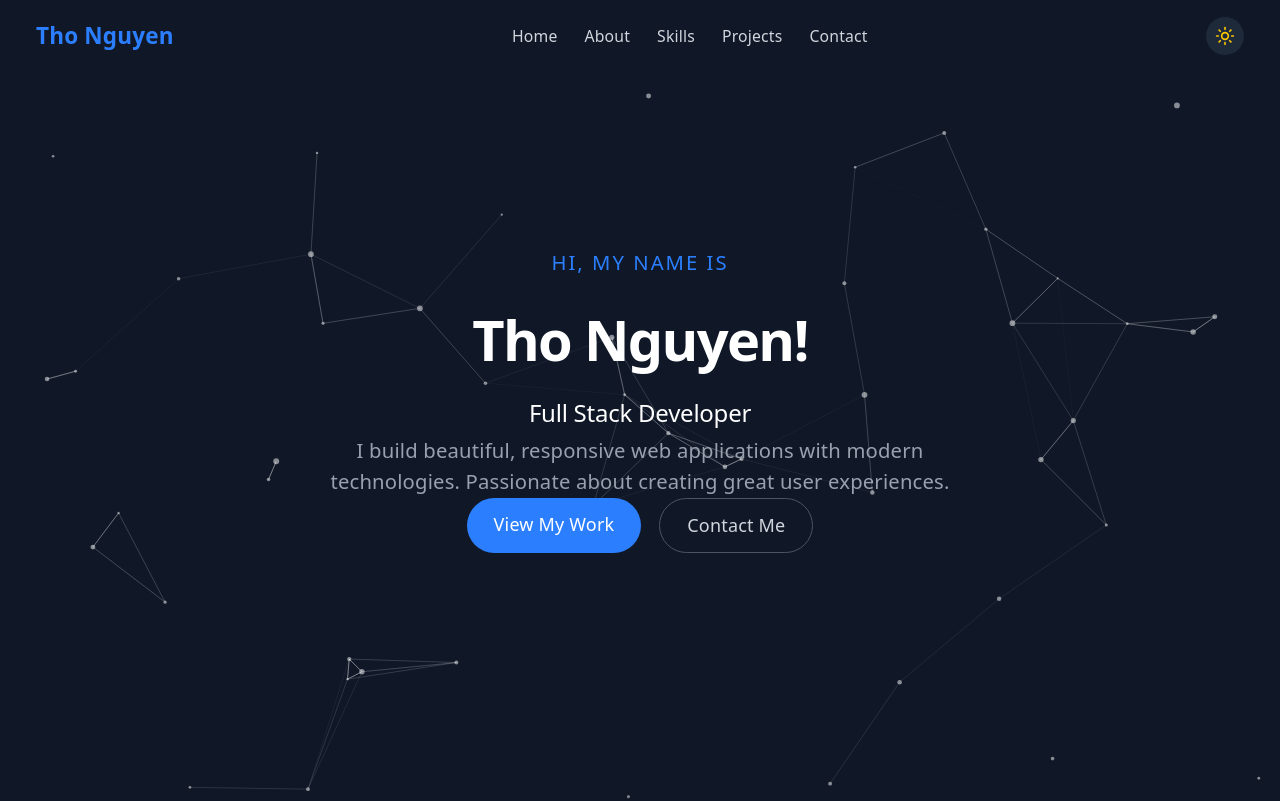
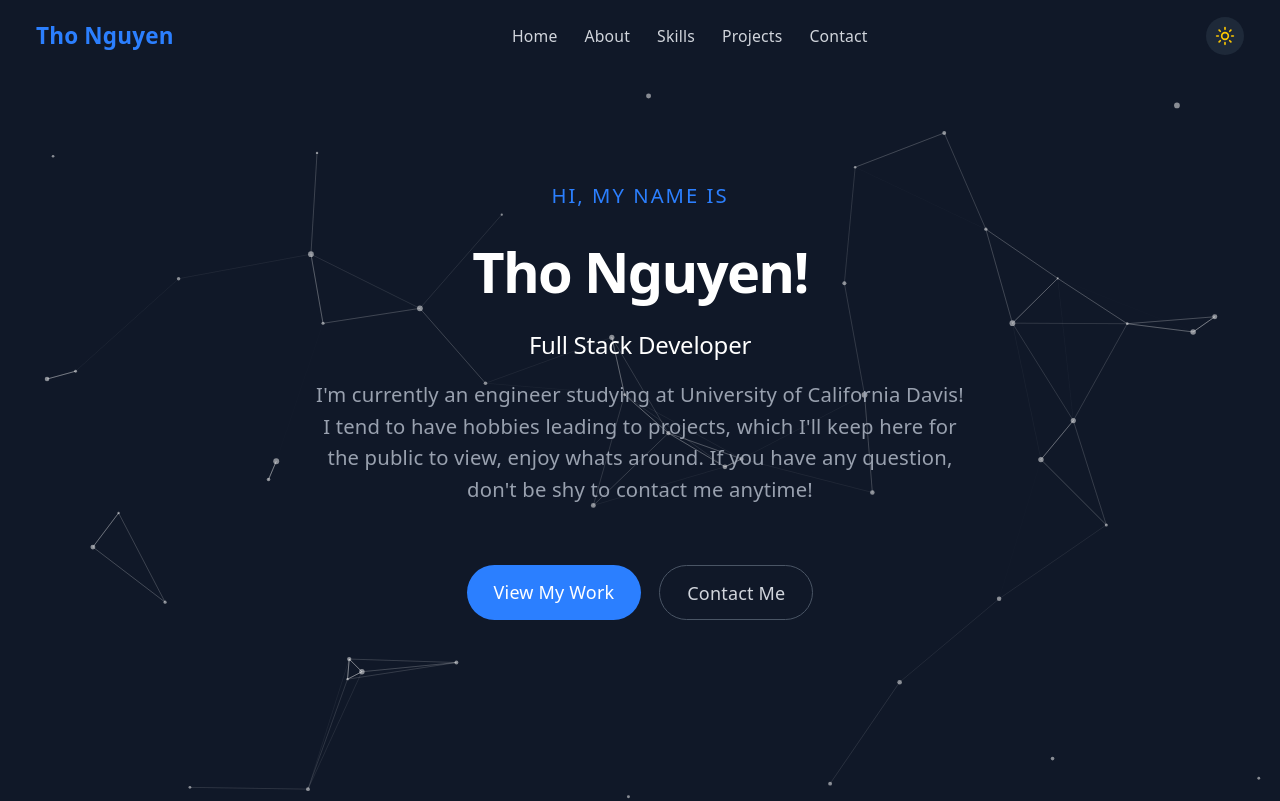
Before and after one commit to ThoN148/Personal-Website, a React app in the folder portfolio/: page / in a window 1280 px wide. Shown: the top 801 px of the page. Built offline with nearby package versions, Linux system fonts and the light colour scheme; the HTML template or start-up script is replaced by a standard one.

Commit message:
Updated Hero Page

```diff
--- a/portfolio/src/components/hero.jsx
+++ b/portfolio/src/components/hero.jsx
@@ -24,18 +24,21 @@ const Hero = () => {
           className={`text-2xl md:text-3xl font-light mb-6 ${
             darkMode ? "text-gray-400" : "text-gray-600"
           }`}
+          style={{ marginBottom: '20px' }}
         >
           Full Stack Developer
         </h2>
 
         {/* Description */}
         <p
-          className={`max-w-xl mx-auto text-base md:text-lg mb-10 ${
+          className={`max-w-xl mx-auto text-base md:text-lg ${
             darkMode ? "text-gray-400" : "text-gray-600"
           }`}
+          style={{ marginBottom: '60px' }}
         >
-          I build beautiful, responsive web applications with modern
-          technologies. Passionate about creating great user experiences.
+          I'm currently an engineer studying at University of California Davis!
+          I tend to have hobbies leading to projects, which I'll keep here for the public to view, enjoy whats around.
+          If you have any question, don't be shy to contact me anytime!
         </p>
 
         {/* Buttons */}
```
